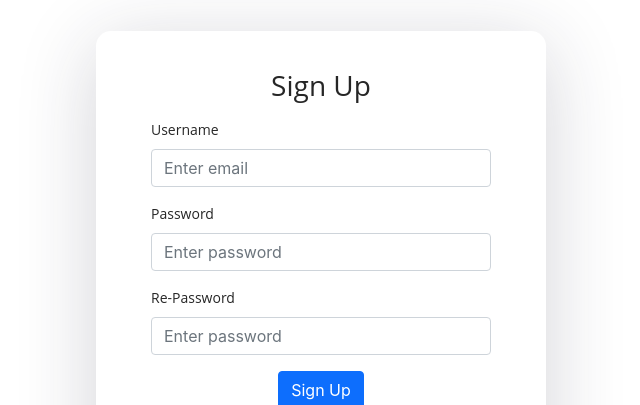
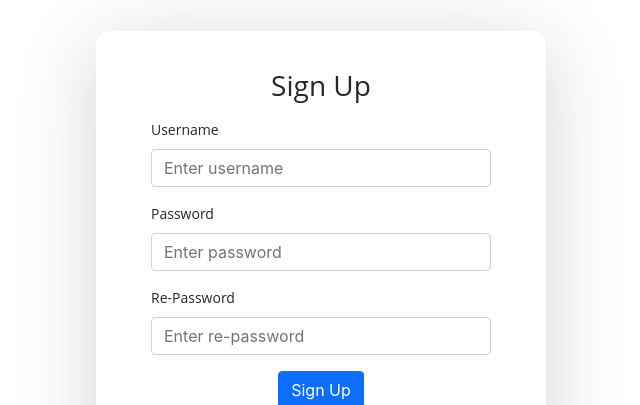
Before and after one commit to tattrung15/todo-app, a React (Create React App) app: page /sign-in in a window 1280 px wide. Both pictures are taken after a click on the element "Sign Up". Shown: the top 405 px of the page, without its empty margins (319-959 px from the left). Built offline with nearby package versions, Linux system fonts and the light colour scheme; no server answers.

Commit message:
change placeholder username

```diff
--- a/src/pages/sign-in/sign-in.page.jsx
+++ b/src/pages/sign-in/sign-in.page.jsx
@@ -85,7 +85,7 @@ function SignIn() {
             <input
               type="email"
               className="form-control"
-              placeholder="Enter email"
+              placeholder="Enter username"
               name="username"
               onChange={handleInputChange}
             />
@@ -106,7 +106,7 @@ function SignIn() {
               <input
                 type="password"
                 className="form-control"
-                placeholder="Enter password"
+                placeholder="Enter re-password"
                 name="rePassword"
                 onChange={handleInputChange}
               />
```
